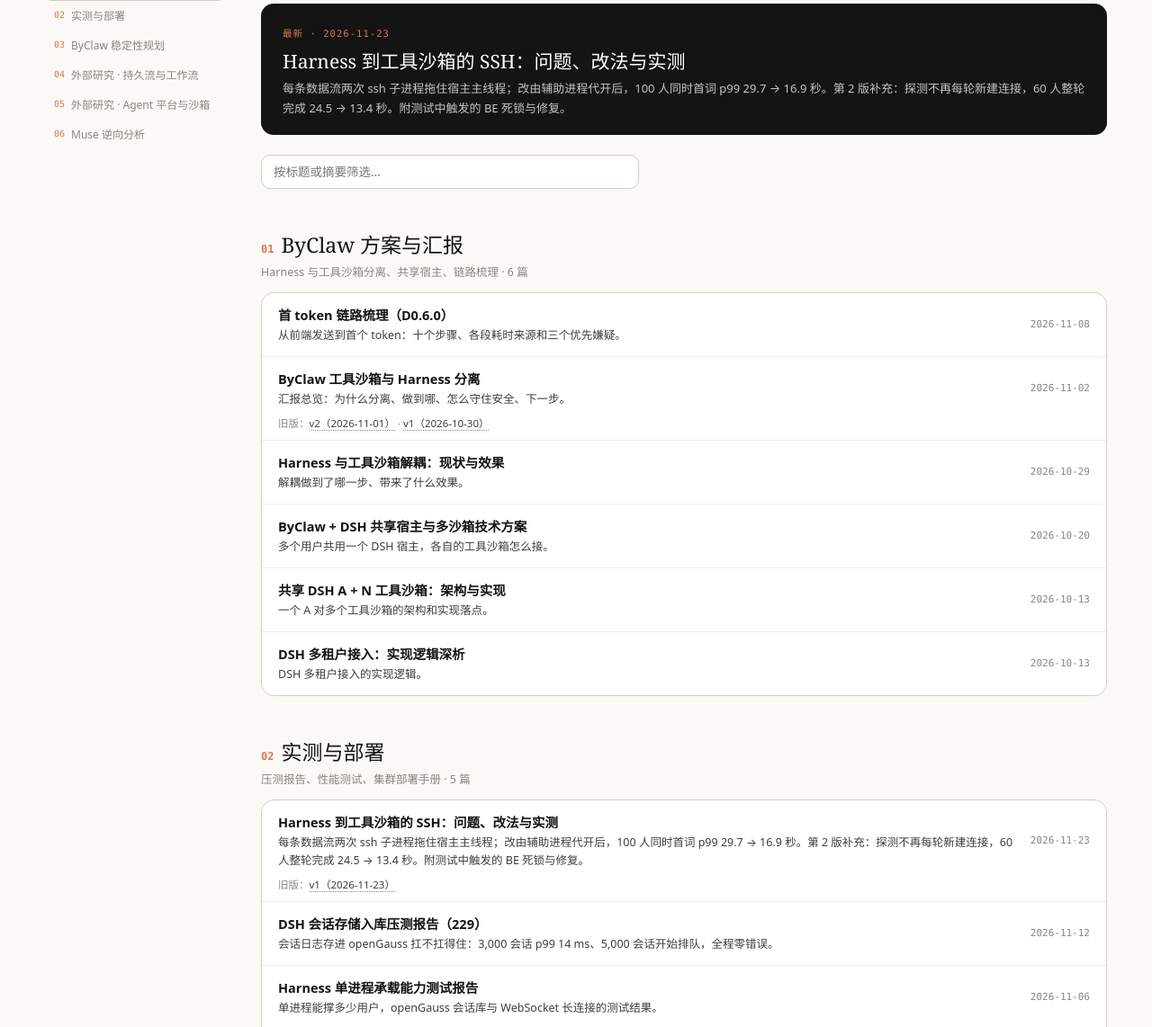
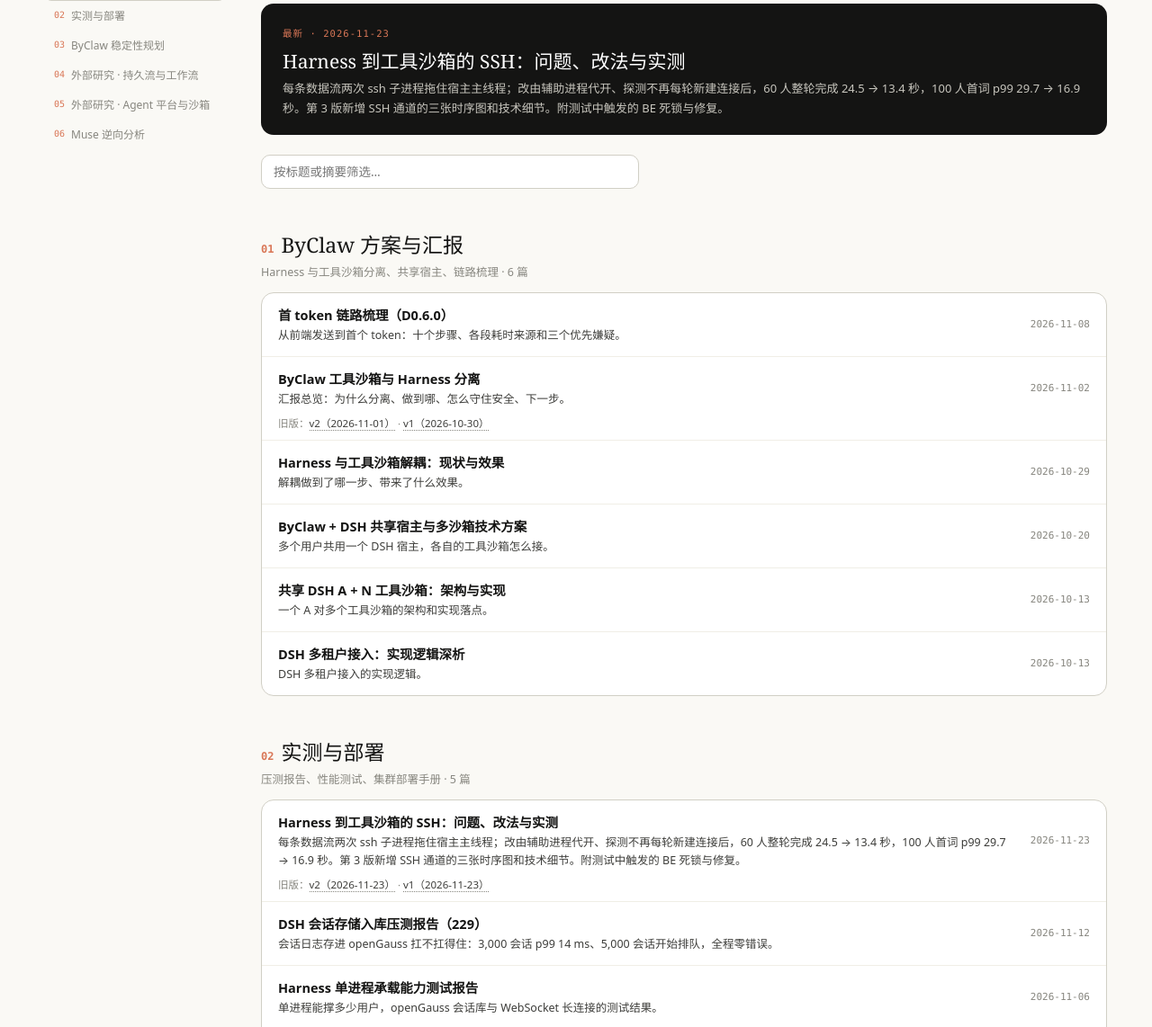
Before and after one commit to zhchxiao123/work-reports, a plain HTML site: page index.html in a window 1280 px wide. Shown: the part 155-1297 px from the top of the page at 90% size. Drawn offline with Linux system fonts and the light colour scheme.

Commit message:
Index: harness SSH broker report v3

```diff
--- a/index.html
+++ b/index.html
@@ -84,7 +84,7 @@
   <header>
     <h1>工作报告</h1>
     <p class="lead">Agent 基础设施相关的方案、汇报、实测和调研：ByClaw 的 Harness 与工具沙箱、稳定性规划，以及外部系统的研究笔记。每篇都是可以直接打开的单页 HTML。</p>
-    <a class="start" href="harness-ssh-broker-2026-11-23-v2.html"><span class="k">最新 · 2026-11-23</span><span class="t">Harness 到工具沙箱的 SSH：问题、改法与实测</span><span class="d">每条数据流两次 ssh 子进程拖住宿主主线程；改由辅助进程代开后，100 人同时首词 p99 29.7 → 16.9 秒。第 2 版补充：探测不再每轮新建连接，60 人整轮完成 24.5 → 13.4 秒。附测试中触发的 BE 死锁与修复。</span></a>
+    <a class="start" href="harness-ssh-broker-2026-11-23-v3.html"><span class="k">最新 · 2026-11-23</span><span class="t">Harness 到工具沙箱的 SSH：问题、改法与实测</span><span class="d">每条数据流两次 ssh 子进程拖住宿主主线程；改由辅助进程代开、探测不再每轮新建连接后，60 人整轮完成 24.5 → 13.4 秒，100 人首词 p99 29.7 → 16.9 秒。第 3 版新增 SSH 通道的三张时序图和技术细节。附测试中触发的 BE 死锁与修复。</span></a>
     <input class="search" id="q" type="search" placeholder="按标题或摘要筛选…" autocomplete="off">
   </header>
   <section id="byclaw">
@@ -103,7 +103,7 @@
     <h2><span class="n">02</span>实测与部署</h2>
     <p class="sub">压测报告、性能测试、集群部署手册 · 5 篇</p>
     <ul class="list">
-      <li data-text="harness 到工具沙箱的 ssh：问题、改法与实测 每条数据流两次 ssh 子进程拖住宿主主线程；改由辅助进程代开后，100 人同时首词 p99 29.7 → 16.9 秒。第 2 版补充：探测不再每轮新建连接，60 人整轮完成 24.5 → 13.4 秒。附测试中触发的 be 死锁与修复。"><a class="row" href="harness-ssh-broker-2026-11-23-v2.html"><span class="t">Harness 到工具沙箱的 SSH：问题、改法与实测</span><span class="d">每条数据流两次 ssh 子进程拖住宿主主线程；改由辅助进程代开后，100 人同时首词 p99 29.7 → 16.9 秒。第 2 版补充：探测不再每轮新建连接，60 人整轮完成 24.5 → 13.4 秒。附测试中触发的 BE 死锁与修复。</span><span class="date">2026-11-23</span></a><div class="older">旧版：<a href="harness-ssh-broker-2026-11-23.html">v1（2026-11-23）</a></div></li>
+      <li data-text="harness 到工具沙箱的 ssh：问题、改法与实测 每条数据流两次 ssh 子进程拖住宿主主线程；改由辅助进程代开、探测不再每轮新建连接后，60 人整轮完成 24.5 → 13.4 秒，100 人首词 p99 29.7 → 16.9 秒。第 3 版新增 ssh 通道的三张时序图和技术细节。附测试中触发的 be 死锁与修复。"><a class="row" href="harness-ssh-broker-2026-11-23-v3.html"><span class="t">Harness 到工具沙箱的 SSH：问题、改法与实测</span><span class="d">每条数据流两次 ssh 子进程拖住宿主主线程；改由辅助进程代开、探测不再每轮新建连接后，60 人整轮完成 24.5 → 13.4 秒，100 人首词 p99 29.7 → 16.9 秒。第 3 版新增 SSH 通道的三张时序图和技术细节。附测试中触发的 BE 死锁与修复。</span><span class="date">2026-11-23</span></a><div class="older">旧版：<a href="harness-ssh-broker-2026-11-23-v2.html">v2（2026-11-23）</a> · <a href="harness-ssh-broker-2026-11-23.html">v1（2026-11-23）</a></div></li>
       <li data-text="dsh 会话存储入库压测报告（229） 会话日志存进 opengauss 扛不扛得住：3,000 会话 p99 14 ms、5,000 会话开始排队，全程零错误。"><a class="row" href="session-db-loadtest-229-2026-11-12.html"><span class="t">DSH 会话存储入库压测报告（229）</span><span class="d">会话日志存进 openGauss 扛不扛得住：3,000 会话 p99 14 ms、5,000 会话开始排队，全程零错误。</span><span class="date">2026-11-12</span></a></li>
       <li data-text="harness 单进程承载能力测试报告 单进程能撑多少用户，opengauss 会话库与 websocket 长连接的测试结果。"><a class="row" href="harness-capacity-report-2026-11-05.html"><span class="t">Harness 单进程承载能力测试报告</span><span class="d">单进程能撑多少用户，openGauss 会话库与 WebSocket 长连接的测试结果。</span><span class="date">2026-11-06</span></a></li>
       <li data-text="共享 dsh 宿主性能测试报告 共享宿主在多用户下的性能实测。"><a class="row" href="shared-dsh-host-benchmark-2026-10-20.html"><span class="t">共享 DSH 宿主性能测试报告</span><span class="d">共享宿主在多用户下的性能实测。</span><span class="date">2026-10-20</span></a></li>
--- a/pages.json
+++ b/pages.json
@@ -15,7 +15,7 @@
     {"group": "byclaw", "file": "shared-dsh-n-tools-architecture.html", "date": "2026-10-13", "title": "共享 DSH A + N 工具沙箱：架构与实现", "desc": "一个 A 对多个工具沙箱的架构和实现落点。"},
     {"group": "byclaw", "file": "dsh-multitenancy-implementation.html", "date": "2026-10-13", "title": "DSH 多租户接入：实现逻辑深析", "desc": "DSH 多租户接入的实现逻辑。"},
 
-    {"group": "measure", "file": "harness-ssh-broker-2026-11-23-v2.html", "date": "2026-11-23", "title": "Harness 到工具沙箱的 SSH：问题、改法与实测", "desc": "每条数据流两次 ssh 子进程拖住宿主主线程；改由辅助进程代开后，100 人同时首词 p99 29.7 → 16.9 秒。第 2 版补充：探测不再每轮新建连接，60 人整轮完成 24.5 → 13.4 秒。附测试中触发的 BE 死锁与修复。", "older": [["harness-ssh-broker-2026-11-23.html", "2026-11-23"]]},
+    {"group": "measure", "file": "harness-ssh-broker-2026-11-23-v3.html", "date": "2026-11-23", "title": "Harness 到工具沙箱的 SSH：问题、改法与实测", "desc": "每条数据流两次 ssh 子进程拖住宿主主线程；改由辅助进程代开、探测不再每轮新建连接后，60 人整轮完成 24.5 → 13.4 秒，100 人首词 p99 29.7 → 16.9 秒。第 3 版新增 SSH 通道的三张时序图和技术细节。附测试中触发的 BE 死锁与修复。", "older": [["harness-ssh-broker-2026-11-23-v2.html", "2026-11-23"], ["harness-ssh-broker-2026-11-23.html", "2026-11-23"]]},
     {"group": "measure", "file": "session-db-loadtest-229-2026-11-12.html", "date": "2026-11-12", "title": "DSH 会话存储入库压测报告（229）", "desc": "会话日志存进 openGauss 扛不扛得住：3,000 会话 p99 14 ms、5,000 会话开始排队，全程零错误。"},
     {"group": "measure", "file": "harness-capacity-report-2026-11-05.html", "date": "2026-11-06", "title": "Harness 单进程承载能力测试报告", "desc": "单进程能撑多少用户，openGauss 会话库与 WebSocket 长连接的测试结果。"},
     {"group": "measure", "file": "shared-dsh-host-benchmark-2026-10-20.html", "date": "2026-10-20", "title": "共享 DSH 宿主性能测试报告", "desc": "共享宿主在多用户下的性能实测。"},
```
